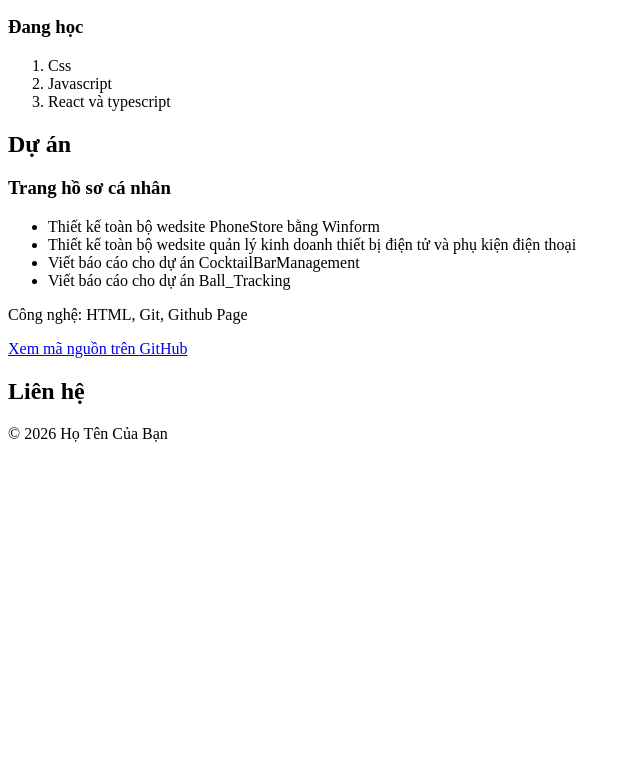
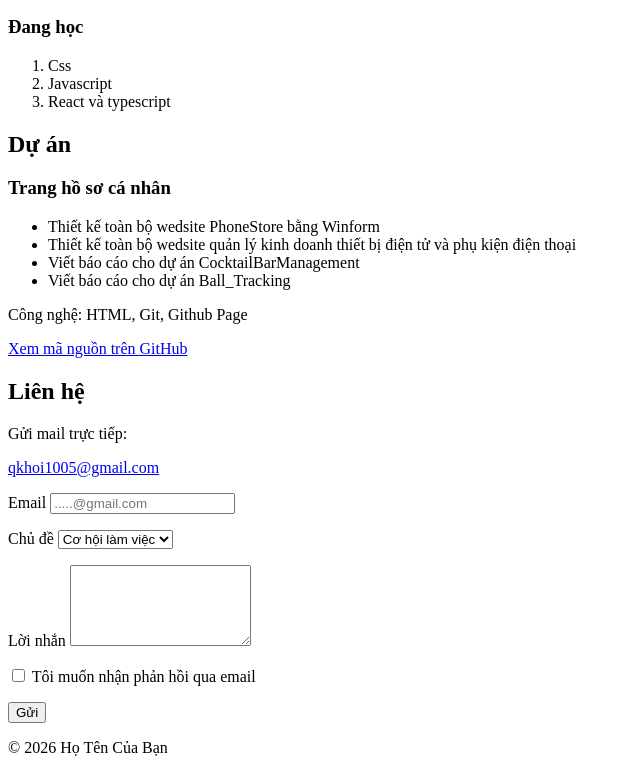
Before and after one commit to hkhoiii/my-profile, a plain HTML site: page index.html in a window 1280 px wide. Shown: the part 691-1464 px from the top of the page, without its empty margins (0-640 px from the left). Before the commit the page ends 1150 px from the top, so only its background shows below. Drawn offline with Linux system fonts and the light colour scheme.

Commit message:
feat: add contact form

```diff
--- a/index.html
+++ b/index.html
@@ -64,6 +64,37 @@
 
         <section id="lien_he">
             <h2>Liên hệ</h2>
+            <p>Gửi mail trực tiếp:</p>
+            <a href="mailto:qkhoi1005@gmail.com">qkhoi1005@gmail.com</a>
+            <form>
+                <p>
+                    <label for="email">Email</label>
+                    <input
+                        type="email"
+                        id="email"
+                        name="email"
+                        placeholder=".....@gmail.com"
+                        required
+                >
+                </p>
+                <p>
+                    <label for="topic">Chủ đề</label>
+                    <select name="topic" id="topic">
+                        <option value="jop">Cơ hội làm việc</option>
+                        <option value="project">Hợp tác dự án</option>
+                        <option value="other">Khác</option>
+                    </select>
+                </p>
+                <p>
+                    <label for="message">Lời nhắn</label>
+                    <textarea name="message" id="message" rows="5" required></textarea>
+                </p>
+                <p>
+                    <input type="checkbox" name="reply" id="reply" >
+                    <label for="reply">Tôi muốn nhận phản hồi qua email</label>
+                </p>
+                <button type="submit">Gửi</button>
+            </form>
         </section>
     </main>
 
```
